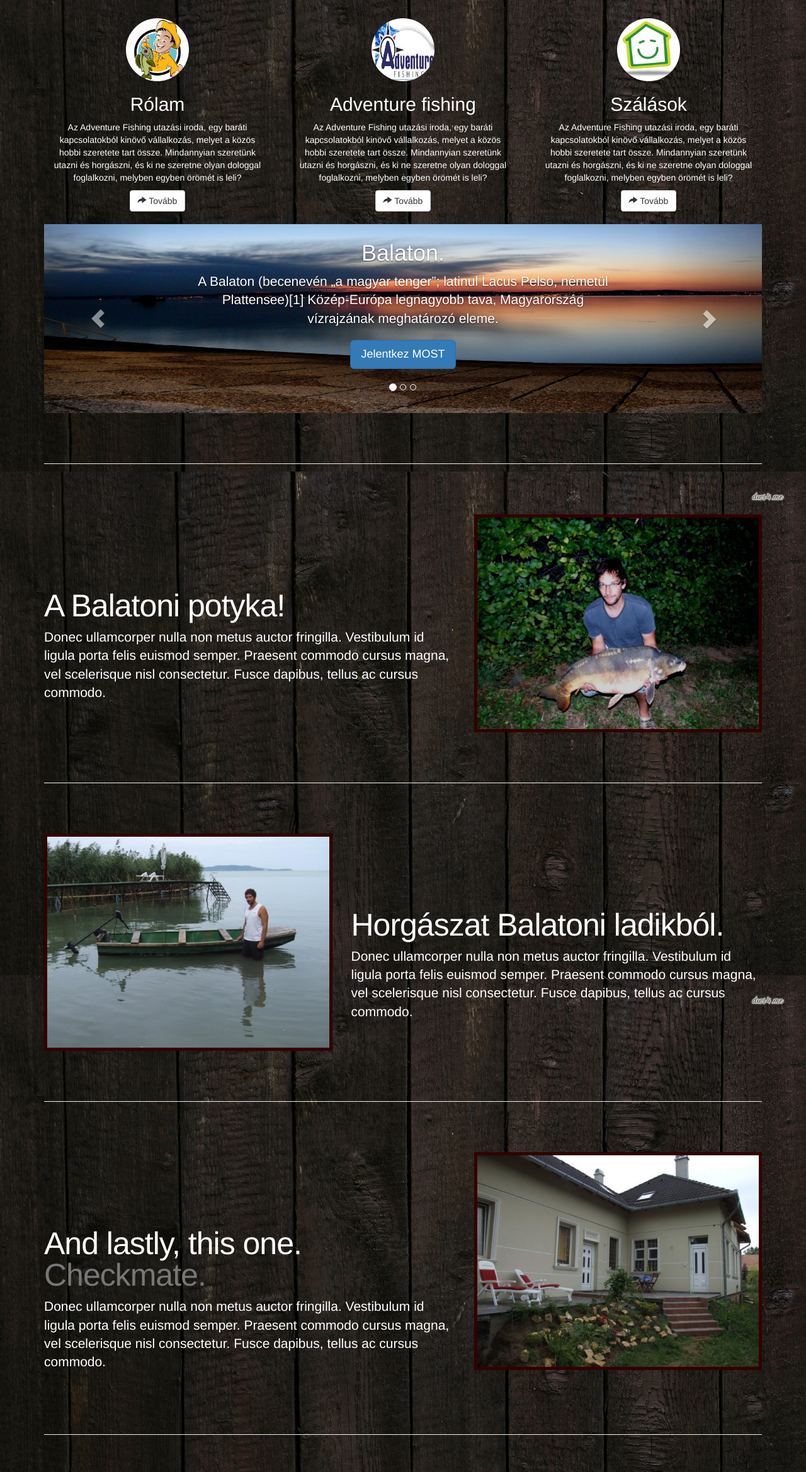
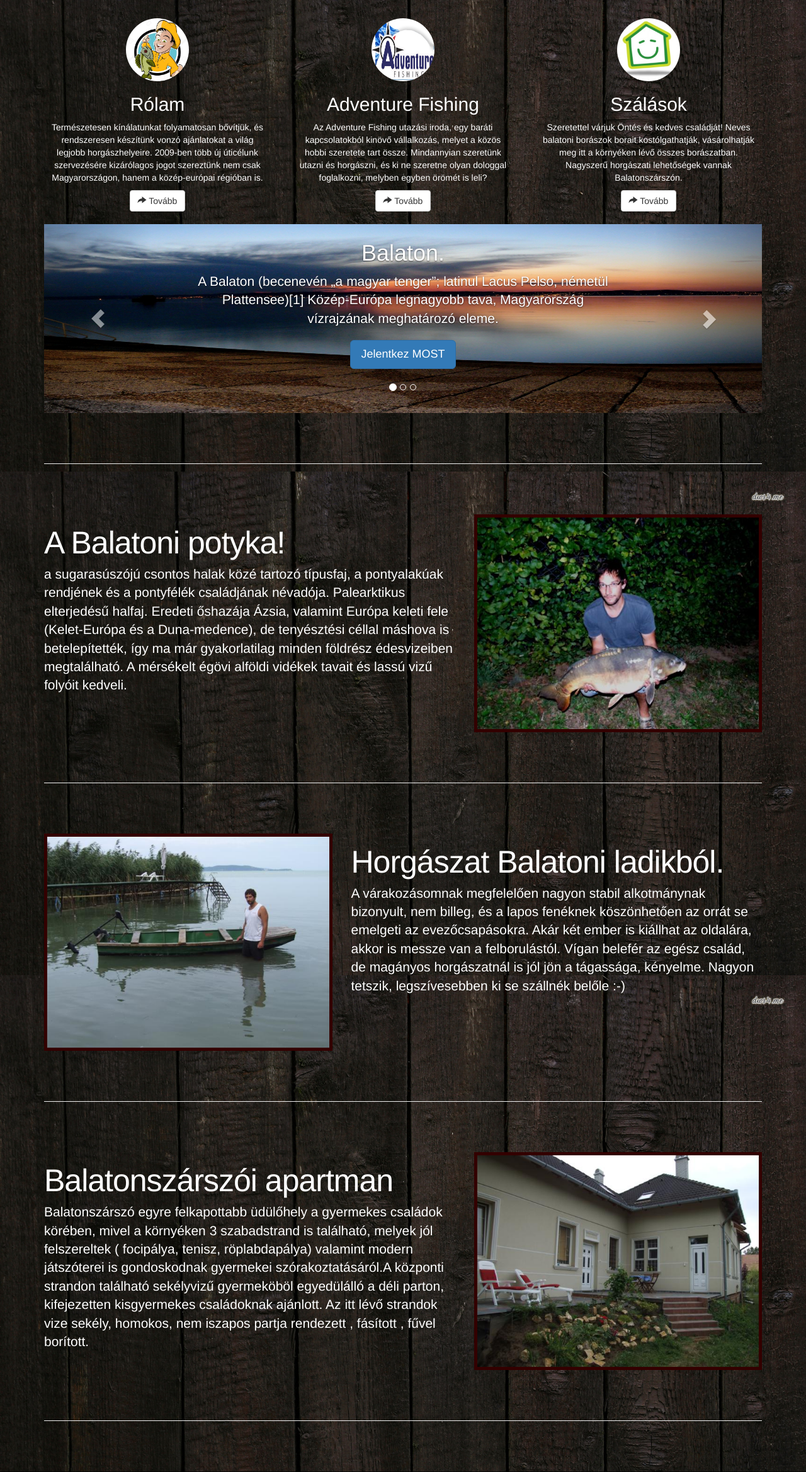
Before and after one commit to egyedgabor/marci_horgasz, a PHP site: page / in a window 1280 px wide. Shown: the part 51-2389 px from the top of the page at 63% size. Run offline with PHP 8.4, Linux system fonts and the light colour scheme; grey boxes are pictures that could not be loaded.

Commit message:
write new title and etc.

```diff
--- a/css/carousel.css
+++ b/css/carousel.css
@@ -132,6 +132,6 @@ body {
 
 @media (min-width: 992px) {
   .featurette-heading {
-    margin-top: 120px;
+    margin-top: 20px;
   }
 }
--- a/index.php
+++ b/index.php
@@ -10,10 +10,10 @@
                     </a>
                     <div class="">
                         <h2>Rólam</h2>
-                        <p >Az Adventure Fishing utazási iroda, egy baráti kapcsolatokból
-                            kinövő vállalkozás, melyet a közös hobbi szeretete tart össze.
-                            Mindannyian szeretünk utazni és horgászni, és ki ne szeretne olyan
-                            dologgal foglalkozni, melyben egyben örömét is leli?</p>
+                        <p >Természetesen kínálatunkat folyamatosan bővítjük, és rendszeresen
+                            készítünk vonzó ajánlatokat a világ legjobb horgászhelyeire. 2009-ben
+                            több új úticélunk szervezésére kizárólagos jogot szereztünk nem csak
+                            Magyarországon, hanem a közép-európai régióban is.</p>
                     </div>
                     <a class="btn btn-default">
                         <span class="glyphicon glyphicon-share-alt" aria-hidden="true">
@@ -24,7 +24,7 @@
                     <a href="#about">
                         <img class="img-circle rotation marketing_image" src="image/adventure.png">
                     </a>
-                    <h2>Adventure fishing</h2>
+                    <h2>Adventure Fishing</h2>
                     <p>Az Adventure Fishing utazási iroda, egy baráti kapcsolatokból kinövő
                        vállalkozás, melyet a közös hobbi szeretete tart össze. Mindannyian
                        szeretünk utazni és horgászni, és ki ne szeretne olyan dologgal foglalkozni,
@@ -39,10 +39,9 @@
                         <img class="img-circle rotation marketing_image" src="image/house.jpg">
                     </a>
                     <h2>Szálások</h2>
-                    <p>Az Adventure Fishing utazási iroda, egy baráti kapcsolatokból kinövő
-                       vállalkozás, melyet a közös hobbi szeretete tart össze. Mindannyian
-                       szeretünk utazni és horgászni, és ki ne szeretne olyan dologgal foglalkozni,
-                       melyben egyben örömét is leli?</p>
+                    <p>Szeretettel várjuk Öntés és kedves családját! Neves balatoni borászok borait
+                       kostólgathatják, vásárolhatják meg itt a környéken lévő összes borászatban.
+                       Nagyszerű horgászati lehetőségek vannak Balatonszárszón.</p>
                     <a class="btn btn-default">
                         <span class="glyphicon glyphicon-share-alt" aria-hidden="true"></span>
                               Tovább
@@ -114,10 +113,14 @@
                 <div class="col-md-7">
                     <h2 class="featurette-heading" >A Balatoni potyka!
                     </h2>
-                    <p class="lead">Donec ullamcorper nulla non metus auctor fringilla.
-                    Vestibulum id ligula porta felis euismod semper. Praesent commodo cursus
-                    magna, vel scelerisque nisl consectetur. Fusce dapibus, tellus ac cursus
-                    commodo.</p>
+                    <p class="lead">a sugarasúszójú csontos halak közé tartozó típusfaj,
+                                    a pontyalakúak rendjének és a pontyfélék családjának névadója.
+                                    Palearktikus elterjedésű halfaj. Eredeti őshazája Ázsia,
+                                    valamint Európa keleti fele (Kelet-Európa és a Duna-medence),
+                                    de tenyésztési céllal máshova is betelepítették, így ma már
+                                    gyakorlatilag minden földrész édesvizeiben megtalálható.
+                                    A mérsékelt égövi alföldi vidékek tavait és lassú vizű
+                                    folyóit kedveli.</p>
                 </div>
                 <div class="col-md-5">
                     <img class="featurette-image img-responsive" src="image/fish 1.jpg" style="border-width: 5px; border-style:solid; border-color: #330000; ">
@@ -132,10 +135,13 @@
                 </div>
                 <div class="col-md-7">
                     <h2 class="featurette-heading">Horgászat Balatoni ladikból.</h2>
-                    <p class="lead">Donec ullamcorper nulla non metus auctor fringilla.
-                    Vestibulum id ligula porta felis euismod semper. Praesent commodo cursus
-                     magna, vel scelerisque nisl consectetur. Fusce dapibus, tellus ac cursus
-                     commodo.</p>
+                    <p class="lead">A várakozásomnak megfelelően nagyon stabil alkotmánynak
+                                    bizonyult, nem billeg, és a lapos fenéknek köszönhetően az
+                                    orrát se emelgeti az evezőcsapásokra. Akár két ember is
+                                    kiállhat az oldalára, akkor is messze van a felborulástól.
+                                    Vígan belefér az egész család, de magányos horgászatnál is jól
+                                    jön a tágassága, kényelme. Nagyon tetszik, legszívesebben ki se
+                                    szállnék belőle :-)</p>
                 </div>
             </div>
 
@@ -143,12 +149,16 @@
 
             <div class="row featurette" style="color:white;">
                 <div class="col-md-7">
-                    <h2 class="featurette-heading">And lastly, this one. <span class="text-muted">
-                        Checkmate.</span></h2>
-                    <p class="lead">Donec ullamcorper nulla non metus auctor fringilla. Vestibulum
-                                    id ligula porta felis euismod semper. Praesent commodo cursus
-                                    magna, vel scelerisque nisl consectetur. Fusce dapibus, tellus
-                                    ac cursus commodo.</p>
+                    <h2 class="featurette-heading">Balatonszárszói apartman</h2>
+                    <p class="lead">Balatonszárszó egyre felkapottabb üdülőhely a gyermekes
+                                    családok körében, mivel a környéken 3 szabadstrand is
+                                    található, melyek jól felszereltek
+                                    ( focipálya, tenisz, röplabdapálya) valamint modern játszóterei
+                                    is gondoskodnak gyermekei szórakoztatásáról.A központi strandon
+                                    található sekélyvizű gyermeköböl egyedülálló a déli parton,
+                                    kifejezetten kisgyermekes családoknak ajánlott.
+                                    Az itt lévő strandok vize sekély, homokos, nem iszapos partja
+                                    rendezett , fásított , fűvel borított.</p>
                 </div>
                 <div class="col-md-5">
                     <img class="featurette-image img-responsive" src="image/house 1.jpg" style="border-width: 5px; border-style:solid; border-color: #330000; ">
--- a/template_parts/js.php
+++ b/template_parts/js.php
@@ -1,2 +1,3 @@
 <script src="js/jquery.min.js"></script>
 <script src="js/bootstrap.min.js"></script>
+<script src="js/main.js"></script>
--- a/template_parts/menu.php
+++ b/template_parts/menu.php
@@ -16,12 +16,12 @@
             </div>
             <div id="navbar" class="navbar-collapse collapse">
                 <ul class="nav navbar-nav">
-                    <li class="active ">
+                    <li class="menu-item active ">
                         <a class="glyphicon glyphicon-home" href="index.php"></a>
                     </li>
-                    <li><a href="about_me.php">Rólam</a></li>
-                    <li><a href="contact.php">Kapcsolat</a></li>
-                    <li><a href="prices.php">Árak</a></li>
+                    <li class="menu-item"><a href="about_me.php">Rólam</a></li>
+                    <li class="menu-item"><a href="contact.php">Kapcsolat</a></li>
+                    <li class="menu-item"><a href="prices.php">Árak</a></li>
                     <li class="dropdown">
                         <a  href="" class="dropdown-toggle " data-toggle="dropdown"
                             role="button" aria-expanded="false">Média <span class="caret">
```
Also changed, not shown: js/main.js (added).
